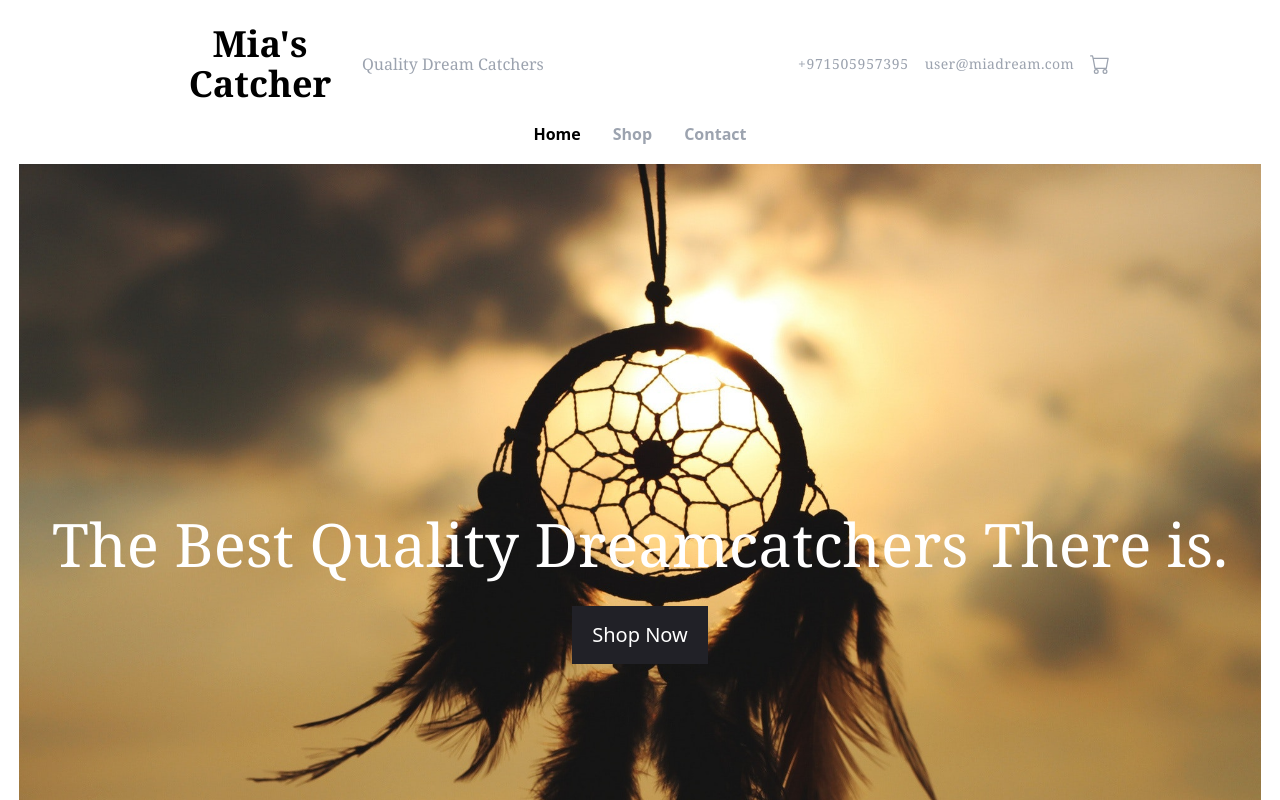
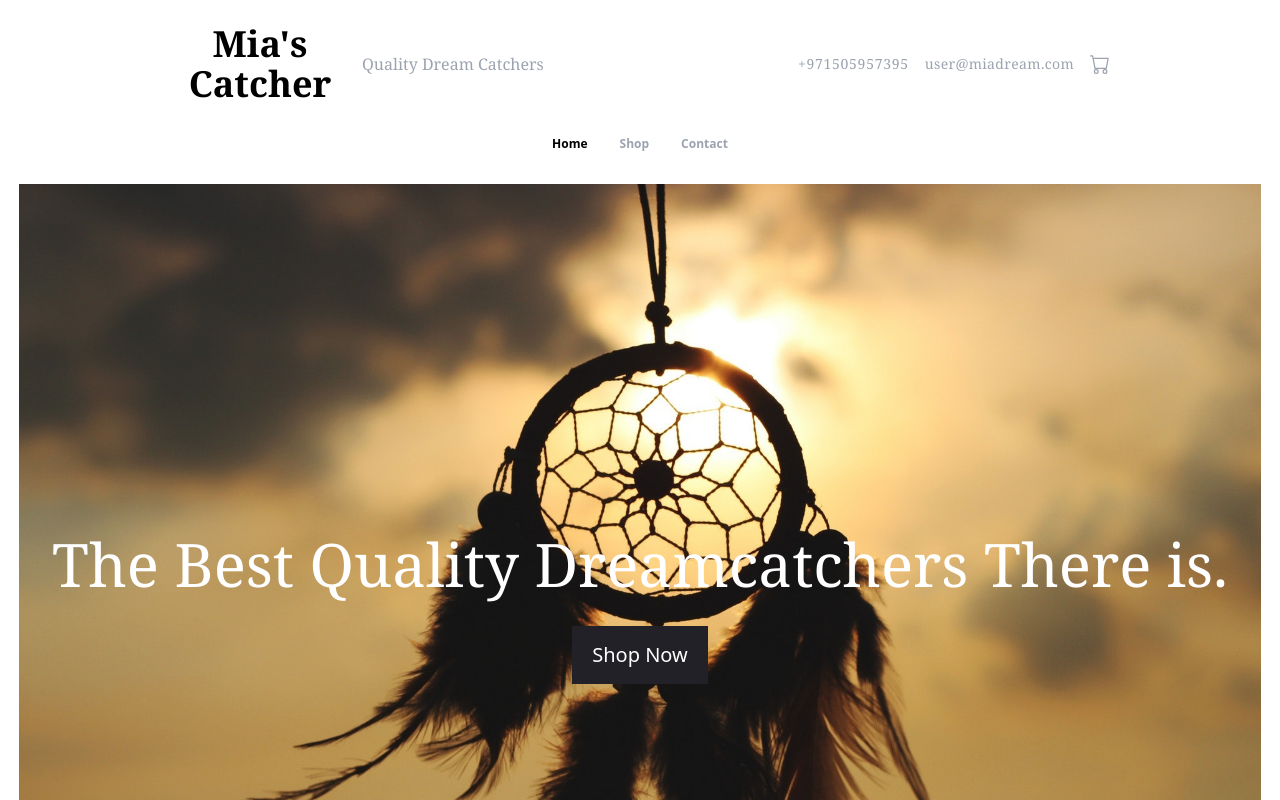
Before and after one commit to Sage4tk/m-dreamcatcher, a React (Create React App) app: page /#/ in a window 1280 px wide. Shown: the top 800 px of the page. Built offline with nearby package versions, Linux system fonts and the light colour scheme; the HTML template or start-up script is replaced by a standard one.

Commit message:
added changes to nav bar stylign

```diff
--- a/src/components/Nav.tsx
+++ b/src/components/Nav.tsx
@@ -36,16 +36,16 @@ const Nav:React.FC = () => {
                         </div>
                     </div>
                 </div>
-                <div className={bar ? "relative h-[60px] bg-[#000] flex items-center justify-center mt-[10px] lg:mt-0 cursor-pointer lg:cursor-default lg:bg-[#fff]":"relative h-[60px] flex items-center justify-center mt-[10px] lg:mt-0 cursor-pointer lg:cursor-default lg:bg-white"}  onClick={() => {setBar(!bar)}}>
+                <div className={bar ? "relative h-[80px] bg-[#000] flex items-center justify-center mt-[10px] lg:mt-0 cursor-pointer lg:cursor-default lg:bg-[#fff]":"relative h-[80px] flex items-center justify-center mt-[10px] lg:mt-0 cursor-pointer lg:cursor-default lg:bg-white"}  onClick={() => {setBar(!bar)}}>
                     <div className="space-y-1 lg:hidden">
                         <div className={bar ? "w-4 h-0.5 bg-white":"w-4 h-0.5 bg-gray-800"}></div>
                         <div className={bar ? "w-4 h-0.5 bg-white":"w-4 h-0.5 bg-gray-800"}></div>
                         <div className={bar ? "w-4 h-0.5 bg-white":"w-4 h-0.5 bg-gray-800"}></div>
                     </div>
-                    <nav className={bar?"bg-white h-auto lg:h-100 w-screen lg:w-auto absolute lg:flex-row lg:flex text-gray-400 p-[8px] lg:p-0 z-[0] lg:z-auto translate-y-[110px] lg:translate-y-0 transition-all":"h-auto lg:h-100 w-screen lg:w-auto absolute lg:flex-row lg:flex text-gray-400 p-[8px] lg:p-0 z-[-1] lg:z-auto translate-y-[-80px] lg:translate-y-0 transition-all bg-white"}>
-                        <NavLink to="/" className="flex items-center px-4 py-3 lg:px-4 font-bold hover:text-black" style={({ isActive }) => isActive ? navActive:{}}>Home</NavLink>
-                        <NavLink to="/shop" className="flex items-center px-4 py-3 lg:px-4 font-bold hover:text-black" style={({ isActive }) => isActive ? navActive:{}}>Shop</NavLink>
-                        <NavLink to="/contact" className="flex items-center px-4 py-3 lg:px-4 font-bold hover:text-black" style={({ isActive }) => isActive ? navActive:{}}>Contact</NavLink>
+                    <nav className={bar?"bg-white h-auto lg:h-100 w-screen lg:w-auto absolute lg:flex-row lg:flex text-gray-400 p-[8px] lg:p-0 z-[0] lg:z-auto translate-y-[100px] lg:translate-y-0 transition-all":"h-auto lg:h-100 w-screen lg:w-auto absolute lg:flex-row lg:flex text-gray-400 p-[8px] lg:p-0 z-[-1] lg:z-auto translate-y-[-80px] lg:translate-y-0 transition-all bg-white"}>
+                        <NavLink to="/" className="flex items-center px-4 py-3 text-[0.75rem] lg:px-4 font-bold hover:text-black" style={({ isActive }) => isActive ? navActive:{}}>Home</NavLink>
+                        <NavLink to="/shop" className="flex items-center px-4 py-3 lg:px-4 text-[0.75rem] font-bold hover:text-black" style={({ isActive }) => isActive ? navActive:{}}>Shop</NavLink>
+                        <NavLink to="/contact" className="flex items-center px-4 py-3 lg:px-4 font-bold text-[0.75rem] hover:text-black" style={({ isActive }) => isActive ? navActive:{}}>Contact</NavLink>
                     </nav>
                 </div>
             </div>
```
